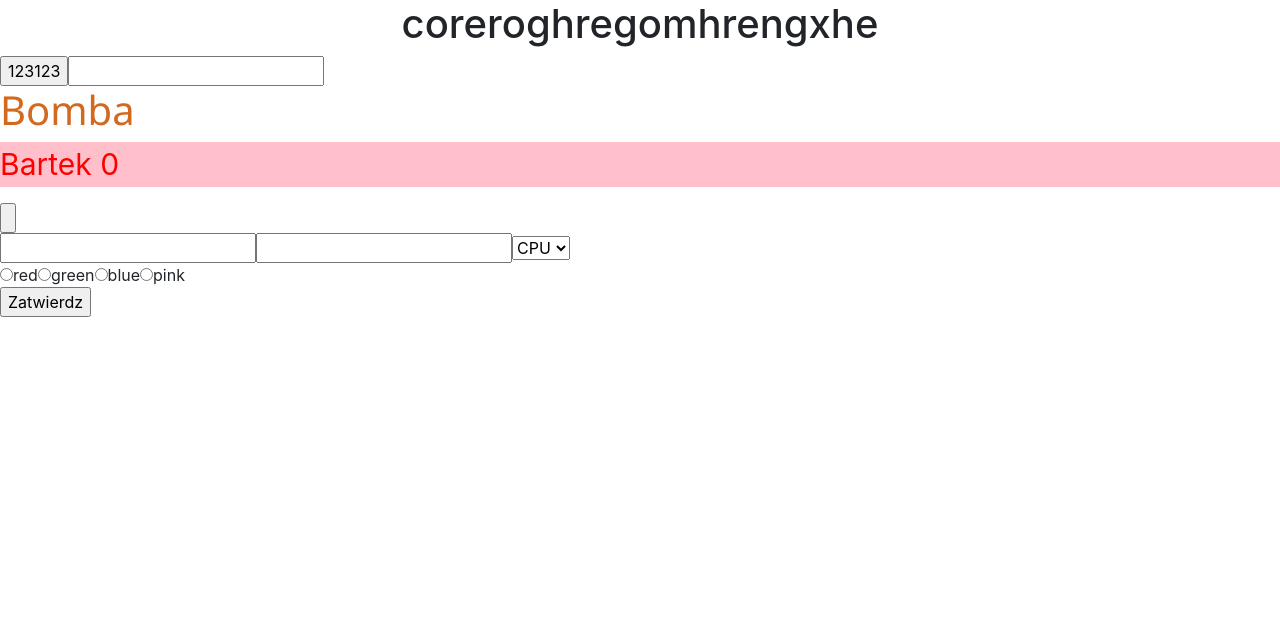
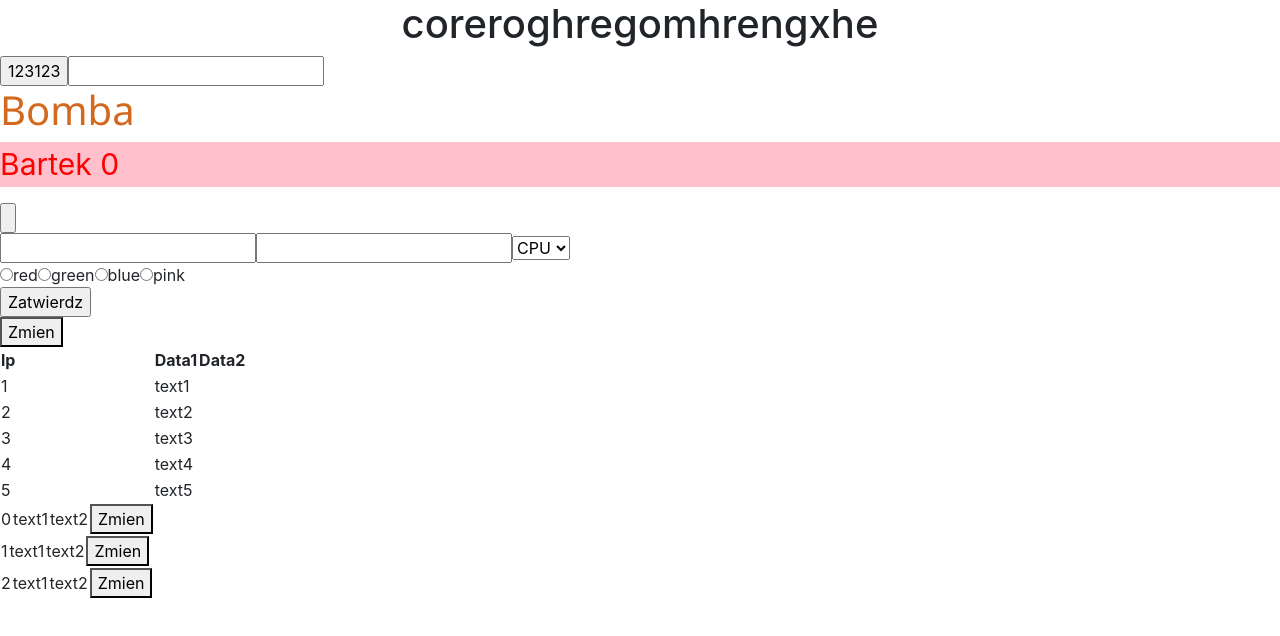
Before and after one commit to Selerek/PZAWAR, a React (Create React App) app in the folder project_react/: page / in a window 1280 px wide. Shown: the top 636 px of the page. Built offline with nearby package versions, Linux system fonts and the light colour scheme.

Commit message:
table data mapy propsy
booomba

```diff
--- a/project_react/src/App.js
+++ b/project_react/src/App.js
@@ -1,4 +1,3 @@
-import logo from './logo.svg';
 import './App.css';
 
 function App() {
--- a/project_react/src/Formson.js
+++ b/project_react/src/Formson.js
@@ -1,4 +1,4 @@
-import { useEffect, useRef, useState } from "react"
+import { useRef, useState } from "react"
 import "./NewStatic.css"
 
 function NewComponent(){
@@ -6,7 +6,6 @@ function NewComponent(){
     const name1Ref = useRef()
     const name2Ref = useRef()
     const selectValue = useRef()
-    const redioValue = useRef()
     const colorValue = useRef()
     const [val1, setVal1] = useState("")
     const [val2, setVal2] = useState("")
--- /dev/null
+++ b/project_react/src/MyOwnRow.js
@@ -0,0 +1,14 @@
+function MyOwnRow(props) {
+    const boomba = "boomba";
+  return (
+    <div>
+      <td>{props.index}</td>
+      <td>{props.el}</td>
+      <td>{props.el2}</td>
+      {/* <td><input type="button" onClick={props.onButtonClick}></input></td> */}
+      <td><button onClick={props.onButtonClick}>Zmien</button></td>
+    </div>
+  );
+}
+
+export default MyOwnRow;
--- /dev/null
+++ b/project_react/src/MyOwnTable.js
@@ -0,0 +1,65 @@
+import { useState } from "react";
+import MyOwnRow from "./MyOwnRow";
+
+function MyOwnTable() {
+    const data = ["text1", "text2", "text3", "text4", "text5"];
+    const data2 = [
+        {id: "0ee7ad32-26ec-4c82-9c7c-72519f4656de" ,key1: "text1", key2: "text2"},
+        {id:"63b8c0fd-2cd3-4095-902f-841a7b4fad2b", key1: "text1", key2: "text2"},
+        {id:"24c96781-c56d-4dca-8b01-40c3df350ada",key1: "text1", key2: "text2"},
+    ]
+    const[flag, SetFlag] =  useState(false)
+
+  return (
+    <div>
+        {/* {
+            flag ? <div>dziala</div> : <div>nie dziala</div>
+        } */
+            flag ? <div>dziala</div> : null
+        }
+        <button onClick={() => SetFlag(!flag)}>Zmien</button>
+
+      <table>
+        <thead>
+          <tr>
+            <th>lp</th>
+            <th>Data1</th>
+            <th>Data2</th>
+          </tr>
+        </thead>
+        <tbody>
+        {
+         data.map((el, index, arr) => {
+            return(
+                <tr>
+                    <td>{index + 1}</td>
+                    <td>{el}</td>
+                    <td></td>
+                </tr>
+            )
+         })
+
+        }
+        {/* { {
+            data2.map((el, index, arr) => {
+                return(
+                    <tr key={index}>
+
+                        <td>{index + data.length + 1}</td>
+                        <td>{el.key1} {el.key2}</td>
+                        <td></td>
+                    </tr>
+                )
+            })
+        } } */
+        data2.map((el, index, arr) => <MyOwnRow index = {index} el = {el.key1} el2 = {el.key2} onButtonClick = {() => SetFlag(!flag)} />)
+}
+        </tbody>
+        </table>
+
+    </div>
+
+  );
+}
+
+export default MyOwnTable;
--- a/project_react/src/NewComponent.js
+++ b/project_react/src/NewComponent.js
@@ -1,9 +1,9 @@
-import { useEffect, useRef, useState } from "react"
+import { useEffect, useState } from "react"
 import "./NewStatic.css"
 
 function NewComponent(){
     const[name, SetName] = useState("Bartek")
-    const[num, SetNum] = useState(0)
+    const[num] = useState(0)
 
     useEffect(() => {} , [name],
     console.log("useEffect is called"),
--- a/project_react/src/index.js
+++ b/project_react/src/index.js
@@ -1,12 +1,13 @@
-import React, { Component } from 'react';
+import React from 'react';
 import ReactDOM from 'react-dom/client';
 import 'bootstrap/dist/css/bootstrap.min.css';
 import './index.css';
 import App from './App';
-import reportWebVitals from './reportWebVitals';
 import Sci from './Sci';
 import NewComponent from './NewComponent';
 import Formson from './Formson';
+import MyOwnTable from './MyOwnTable';
+import MyOwnRow from './MyOwnRow';
 
 const root = ReactDOM.createRoot(document.getElementById('root'));
 root.render(
@@ -15,6 +16,7 @@ root.render(
     <Sci />
     <NewComponent/>
     <Formson/>
+    <MyOwnTable/>
   </React.StrictMode>
 );
 
```
